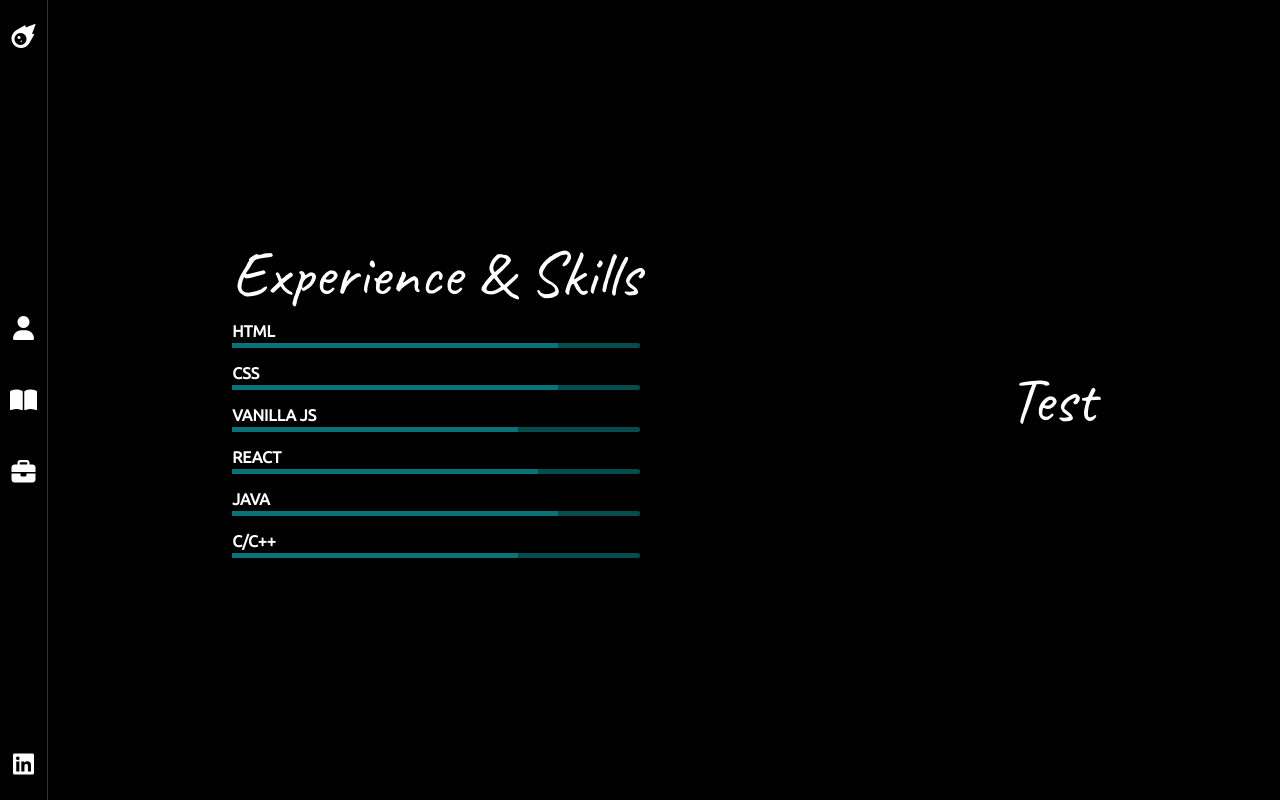
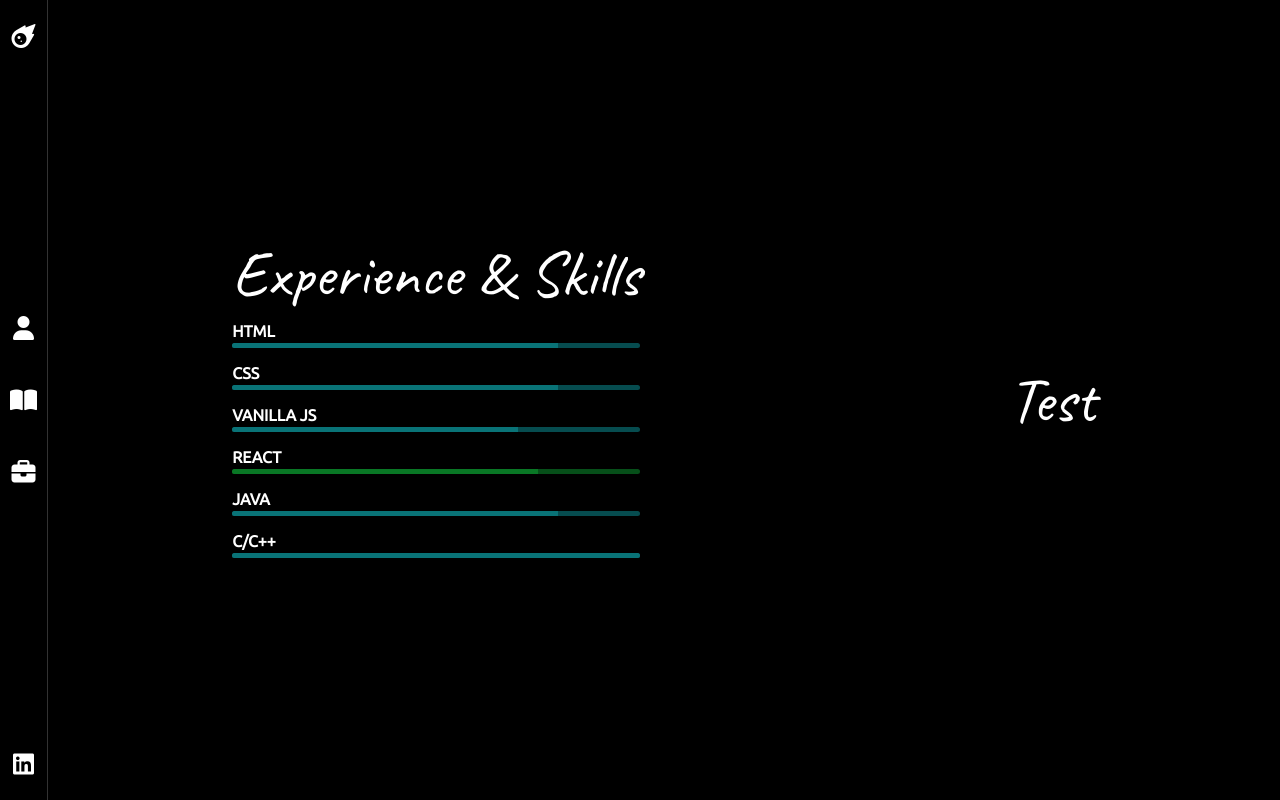
Before and after one commit to tomasdavison/portfolio, a React (Create React App) app: page /experience-and-skills in a window 1280 px wide. Built offline with nearby package versions, Linux system fonts and the light colour scheme.

Commit message:
Adjust progress bar

```diff
--- a/src/App.js
+++ b/src/App.js
@@ -12,7 +12,6 @@ import ExperienceAndSkills from './pages/ExperienceAndSkills/ExperienceAndSkills
 const App = () => (
 	<UserProvider>
 		<BrowserRouter>
-
 			<Navbar/>
 			<Switch>
 				<Route
--- a/src/components/ProgressBar/ProgressBar.jsx
+++ b/src/components/ProgressBar/ProgressBar.jsx
@@ -16,19 +16,25 @@ const Container = styled.div`
     content: "";
     filter: brightness(50%);
     height: ${(props) => props.height || '0.3rem'};
-    overflow: visible;
+    overflow: hidden;
     width: 100%;
     z-index: 1;
 
     &:before {
+        animation: fadein 2s;
         background: ${(props) => props.color || 'white'};
         content: "";
         display: block;
         filter: brightness(150%);
         height: 100%;
         position: relative;
-        width: ${(props) => (props.completed ? props.completed : '0')};
+        width: ${(props) => props.completed};
         z-index: 2;
+
+        @keyframes fadein {
+            0% { left: -100%; }
+            100% { left: 0%; }
+        }
     }
 `;
 
--- a/src/pages/ExperienceAndSkills/ExperienceAndSkills.jsx
+++ b/src/pages/ExperienceAndSkills/ExperienceAndSkills.jsx
@@ -64,7 +64,7 @@ const ExperienceAndSkills = () => {
 					completed="70%"
 				/>
 				<ProgressBar
-					color="#0c999e"
+					color="#0c9e31"
 					label="React"
 					completed="75%"
 				/>
@@ -76,7 +76,7 @@ const ExperienceAndSkills = () => {
 				<ProgressBar
 					color="#0c999e"
 					label="C/C++"
-					completed="70%"
+					completed="100%"
 				/>
 			</TextContainer>
 			<Title>Test</Title>
```
